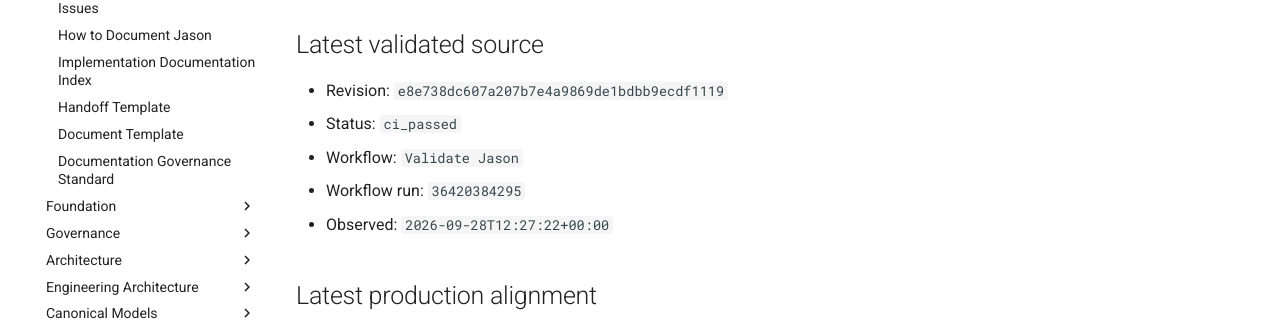
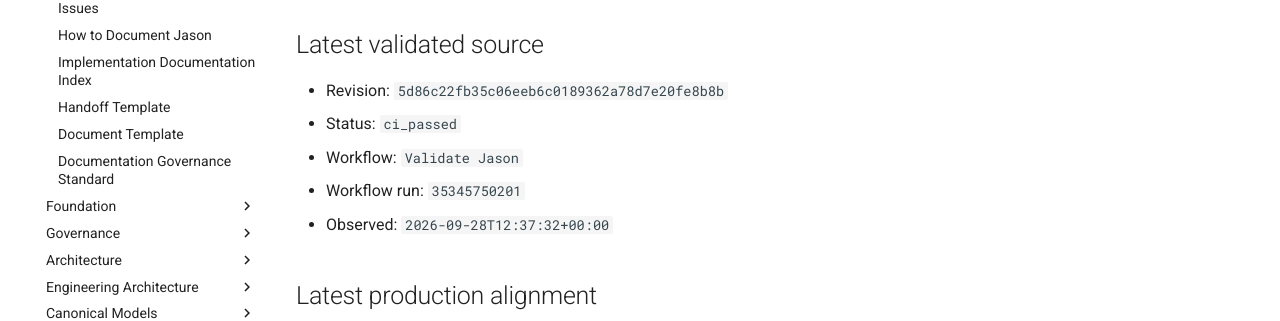
Before and after one commit to al-teamaot-com/jason, an MkDocs documentation site: the page built from docs/control/AUTOMATED-CHANGE-STATE.md, in a window 1280 px wide and 1163 px high. Shown: the part 337-658 px from the top of the window. Built offline with MkDocs 1.6.1 and Material for MkDocs 9.7.7, drawn with Linux system fonts in a browser that asks for light colours; comment, search, counter and statistics services are not loaded.

Commit message:
Reconcile automated documentation state for 5d86c22fb35c

```diff
--- a/docs/control/AUTOMATED-CHANGE-STATE.md
+++ b/docs/control/AUTOMATED-CHANGE-STATE.md
@@ -8,11 +8,11 @@
 
 ## Latest validated source
 
-- Revision: `e8e738dc607a207b7e4a9869de1bdbb9ecdf1119`
+- Revision: `5d86c22fb35c06eeb6c0189362a78d7e20fe8b8b`
 - Status: `ci_passed`
 - Workflow: `Validate Jason`
-- Workflow run: `36420384295`
-- Observed: `2026-09-28T12:27:22+00:00`
+- Workflow run: `35345750201`
+- Observed: `2026-09-28T12:37:32+00:00`
 
 ## Latest production alignment
 
```
Also changed, not shown: docs/control/AUTOMATED-CHANGE-STATE.json (+4 -4 lines).
